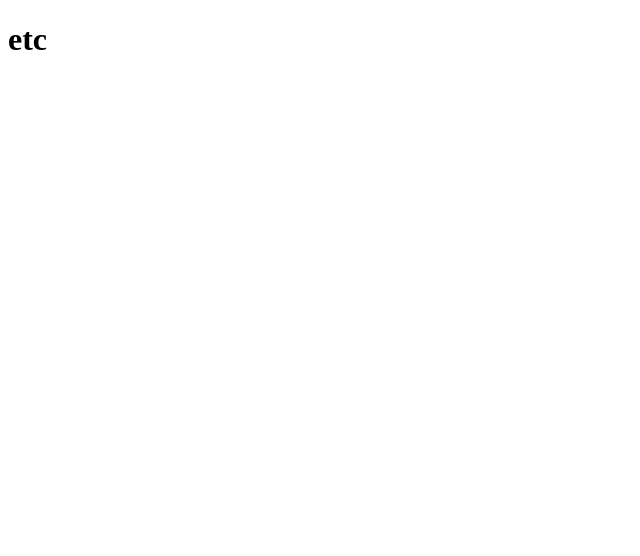
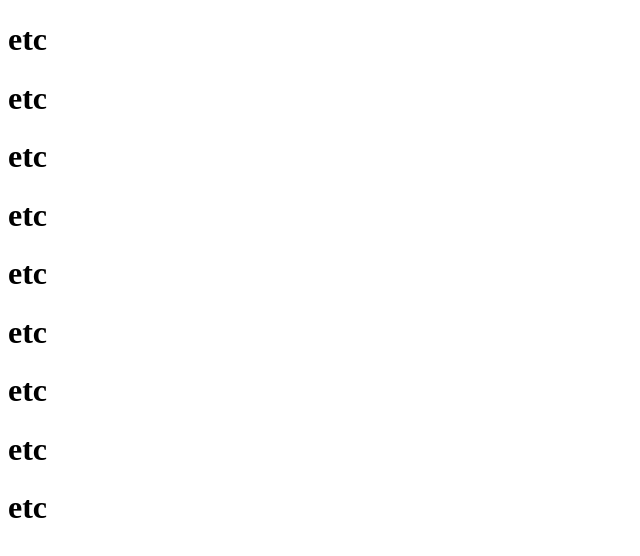
Before and after one commit to jefbledsoe/newerclass, a plain HTML site: page index.html in a window 1280 px wide. Shown: the whole page, without its empty margins (0-640 px from the left). Drawn offline with Linux system fonts and the light colour scheme.

Commit message:
adding html

```diff
--- a/index.html
+++ b/index.html
@@ -8,5 +8,13 @@
 </head>
 <body>
     <h1>etc</h1>
+    <h1>etc</h1>
+    <h1>etc</h1>
+    <h1>etc</h1>
+    <h1>etc</h1>
+    <h1>etc</h1>
+    <h1>etc</h1>
+    <h1>etc</h1>
+    <h1>etc</h1>
 </body>
 </html>
```
